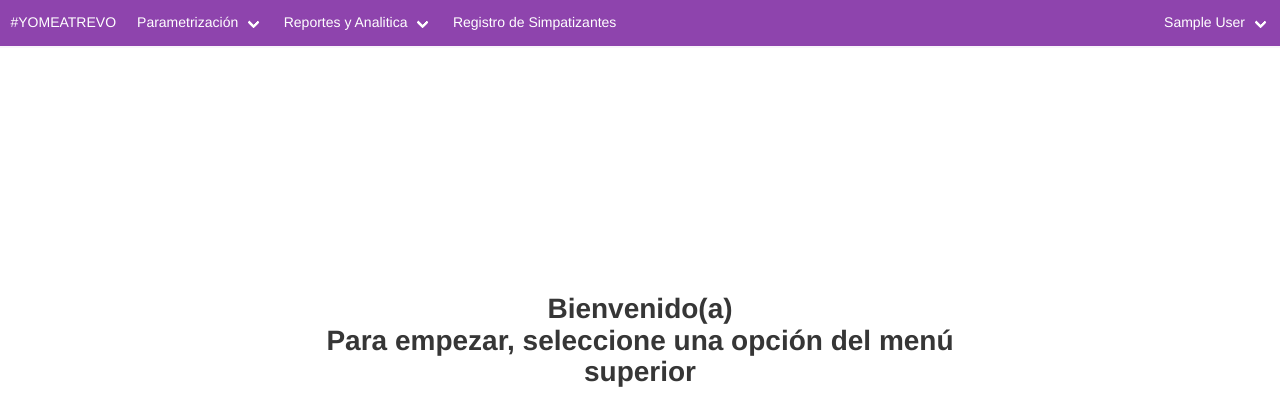
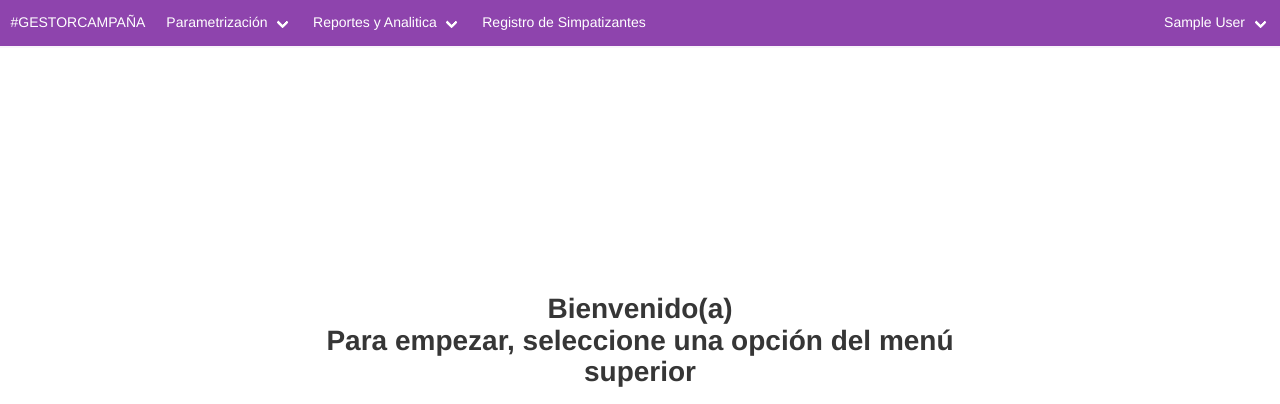
Before and after one commit to ingjulio20/gestion_campaing, a Flask app: page /main in a window 1280 px wide. Shown: the top 404 px of the page. Run offline with Flask 3, Linux system fonts and the light colour scheme; the visitor is signed in with stand-in values (Sample User, id 1); some libraries are stand-ins or nearby versions; some web fonts are replaced.

Commit message:
Cambios en Branding

```diff
--- a/app/templates/menu.html
+++ b/app/templates/menu.html
@@ -31,7 +31,7 @@
     <nav class="navbar is-fixed-top has-shadow" role="navigation" aria-label="main navigation">
         <div class="navbar-brand">
             <a href="{{ url_for('index.main') }}" class="navbar-item">
-                #YOMEATREVO
+                #GESTORCAMPAÑA
             </a>
         </div>
         <div class="navbar-menu">
```
